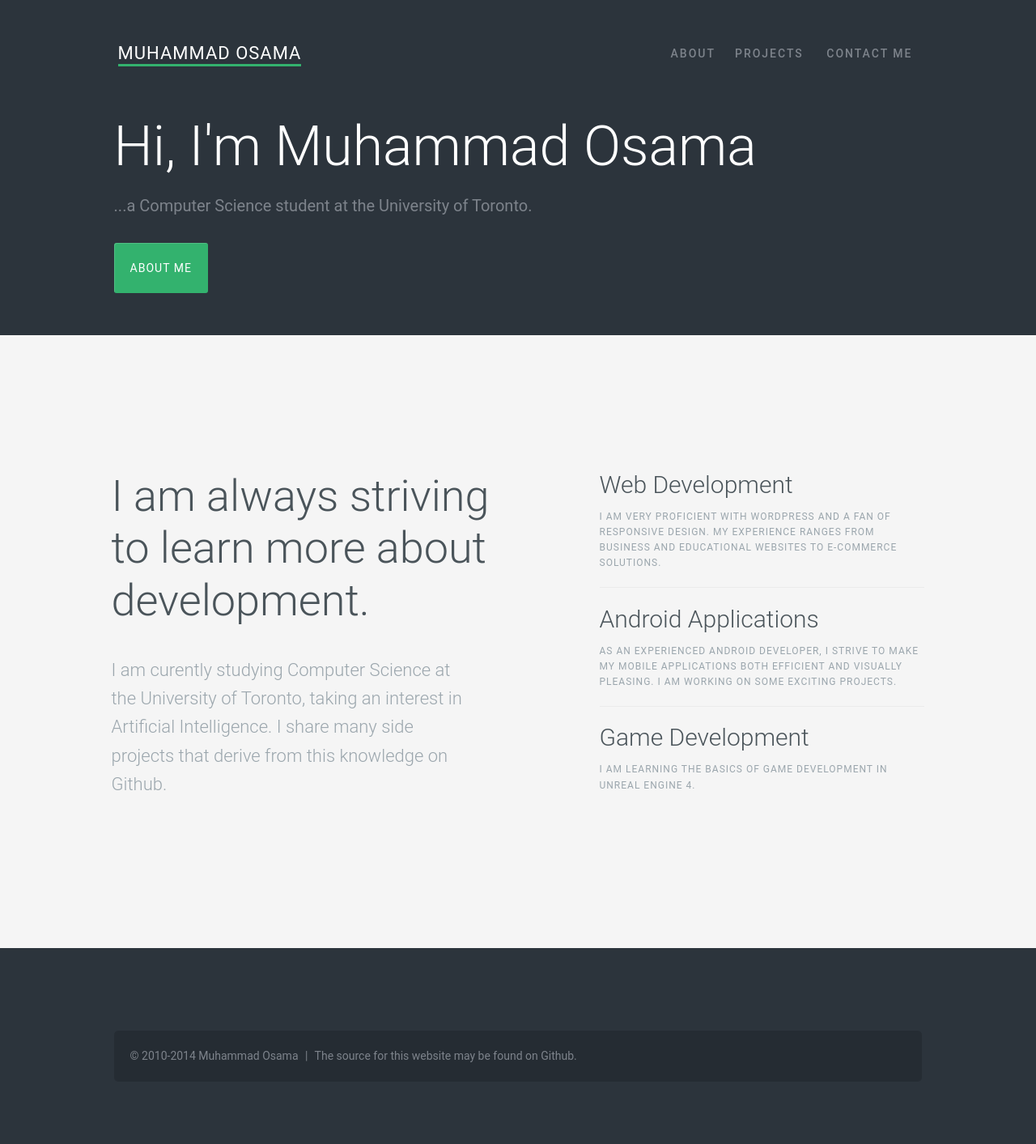
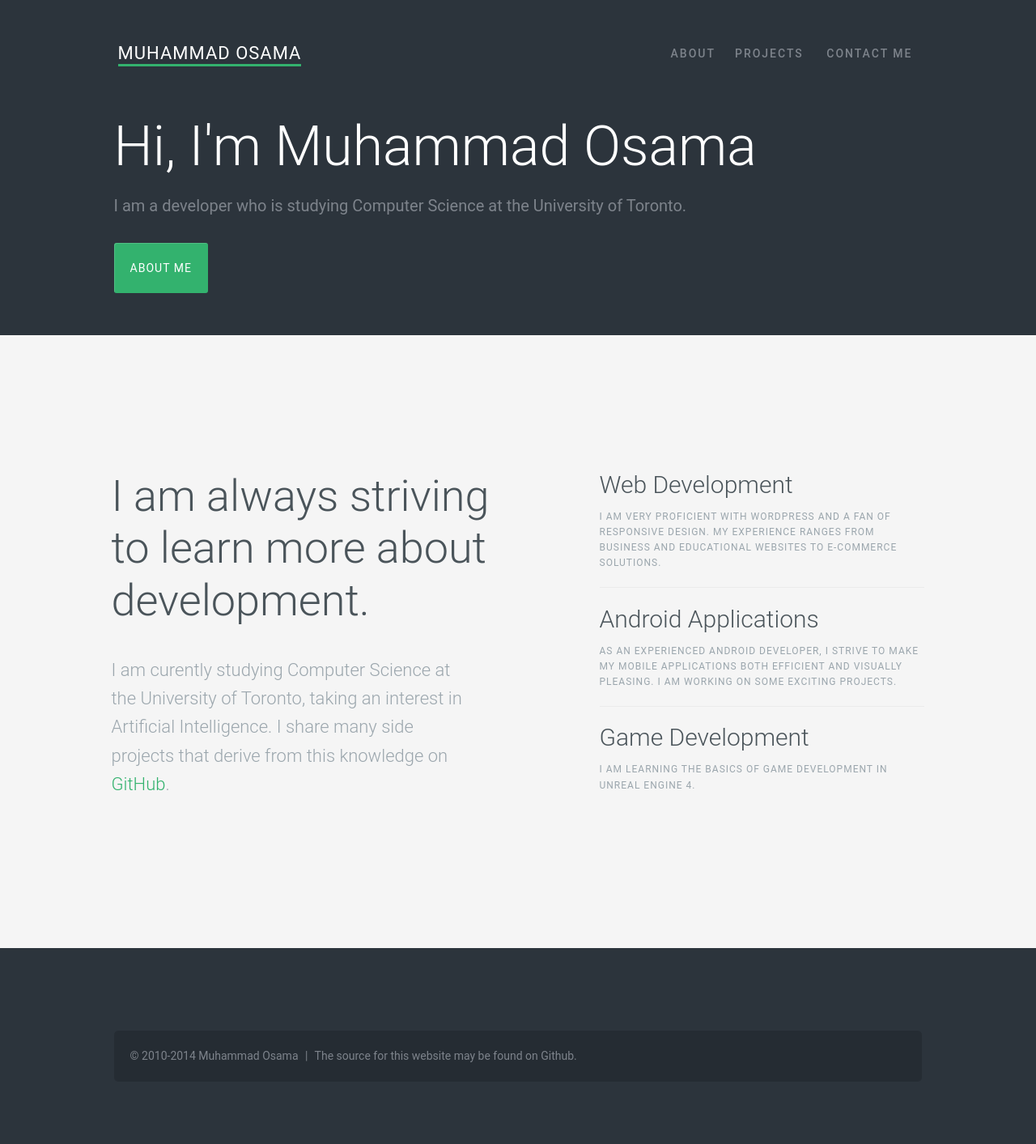
Before and after one commit to osama/osama.github.com, a Jekyll site: the page built from index.html, in a window 1280 px wide. Shown: the whole page at 81% size. Built offline with Jekyll 4.4.1, drawn with Linux system fonts in a browser that asks for light colours.

Commit message:
Minor content change.

```diff
--- a/index.html
+++ b/index.html
@@ -89,7 +89,7 @@ a, #cancel-comment-reply i, #secondary a:hover, .menu-toggle i, #secondary .port
                     <div class="hero-title animated fadeIn">
                         <h2>Hi, I'm Muhammad Osama</h2>
 
-                        <h3>...a Computer Science student at the University of Toronto.</h3>
+                        <h3>I am a developer who is studying Computer Science at the University of Toronto.</h3>
                         <a class="cta-red animated fadeIn" href="/about/">About Me</a>
                     </div>
                 </div>
@@ -109,7 +109,7 @@ a, #cancel-comment-reply i, #secondary a:hover, .menu-toggle i, #secondary .port
                                         rel="bookmark">I am always striving to learn more about development.</a></h2>
 
                                         <div class="blog-left-excerpt">
-                                            <p>I am curently studying Computer Science at the University of Toronto, taking an interest in Artificial Intelligence. I share many side projects that derive from this knowledge on Github.</p>
+                                            <p>I am curently studying Computer Science at the University of Toronto, taking an interest in Artificial Intelligence. I share many side projects that derive from this knowledge on <a href="https://github.com/mcoded">GitHub</a>.</p>
                                         </div>
                                     </div>
 
```
